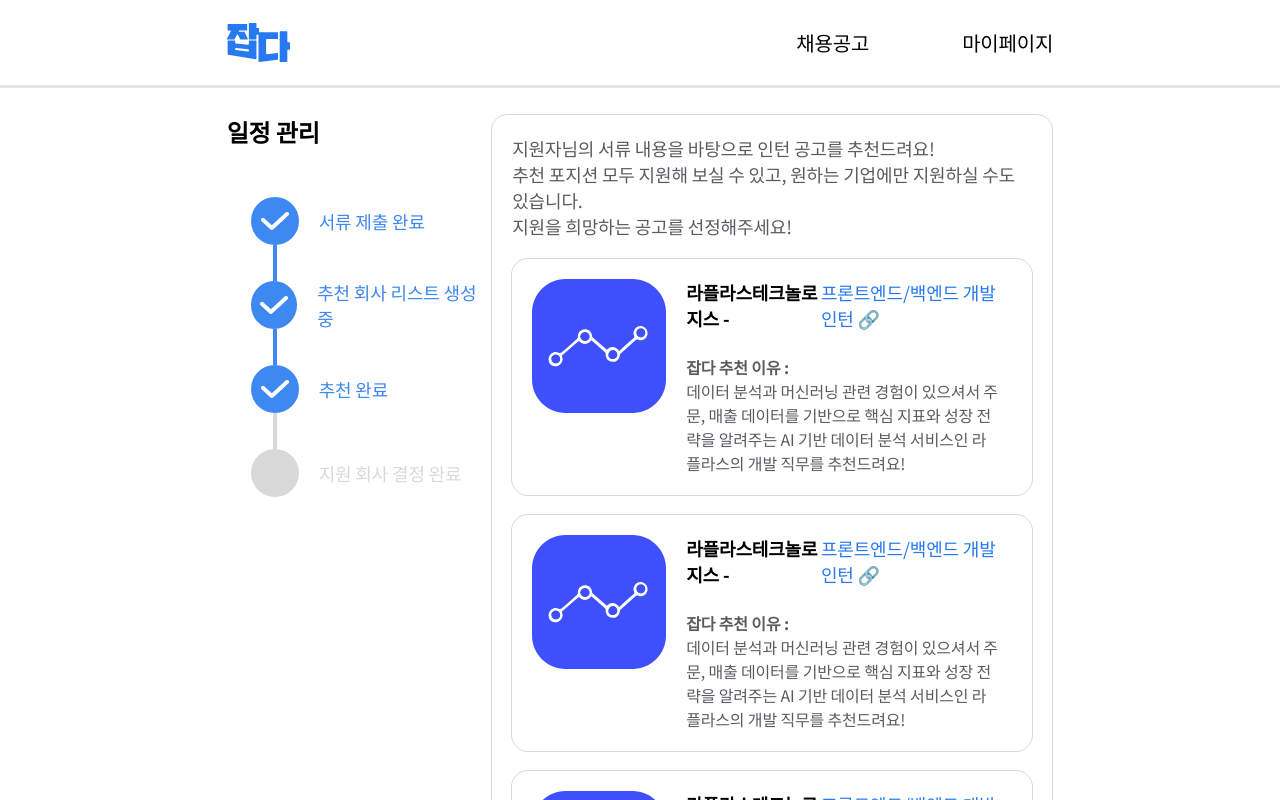
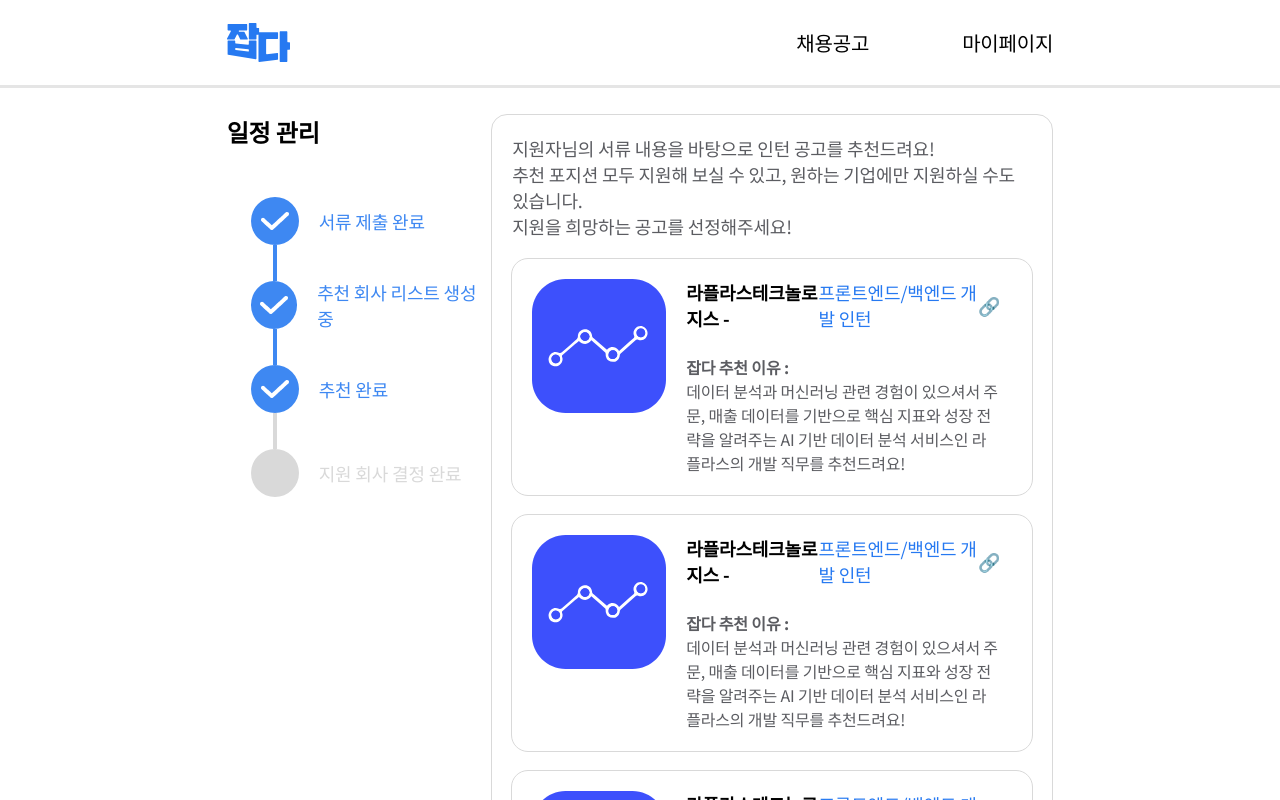
Before and after one commit to sangwonme/SNU-Creative-Research, a React (Create React App) app: page /progress in a window 1280 px wide. Shown: the top 800 px of the page. Built offline with nearby package versions, Linux system fonts and the light colour scheme.

Commit message:
:bug: Fix Button Hover

```diff
--- a/src/components/CVPageRelated/Button/Button.tsx
+++ b/src/components/CVPageRelated/Button/Button.tsx
@@ -1,4 +1,5 @@
 import * as React from 'react';
+import useHover from '../../../customHooks/useHover';
 import styles from './Button.module.scss';
 
 interface Props{
@@ -7,11 +8,20 @@
 }
 
 function Button({text, color}: Props) {
-  console.log(color);
+  // hover
+  const [hoverRef, isHovered] = useHover();
 
   return (
     <>
-      <div className={styles.box} style={{backgroundColor: color}}>
+      <div
+        className={styles.box}
+        ref={hoverRef}
+        style={
+          isHovered && color=='#5696F4' ?
+          {backgroundColor: '#2679F1'} :
+          {backgroundColor: color}
+        }
+      >
         <p className={styles.text}>
           {text}
         </p>
--- a/src/components/ProcessPageRelated/Company/Company.module.scss
+++ b/src/components/ProcessPageRelated/Company/Company.module.scss
@@ -22,7 +22,7 @@
             margin-bottom: toRem(24);
             // font
             font-size: toRem(18);
-            a > .company{
+            .company{
                 // margin
                 margin: 0;
                 // font
@@ -33,6 +33,12 @@
                 margin: 0;
                 // font
                 color: #2679F1;
+            }
+            a{
+                transition: all 0.1s;
+                &:hover{
+                    transform: rotate(0.25turn);
+                }
             }
         }
         .description{
--- a/src/components/ProcessPageRelated/Company/Company.tsx
+++ b/src/components/ProcessPageRelated/Company/Company.tsx
@@ -17,10 +17,9 @@
       <img src={logo} alt={name} />
       <div className={styles.text}>
         <div className={styles.title}>
-          <a href={link} style={{ textDecoration: 'none', color: 'black'}}>
-            <p className={styles.company}>{`${name}\u00A0-\u00A0`}</p>
-          </a>
-          <p className={styles.job}>{`${job} 🔗`}</p>
+          <p className={styles.company}>{`${name}\u00A0-\u00A0`}</p>
+          <p className={styles.job}>{`${job}\u00A0`}</p>
+          <a href={link} style={{ textDecoration: 'none', color: 'black'}}>🔗</a>
         </div>
         <div className={styles.description}>
           <p className={styles.recom}> 잡다 추천 이유 : </p>
```
